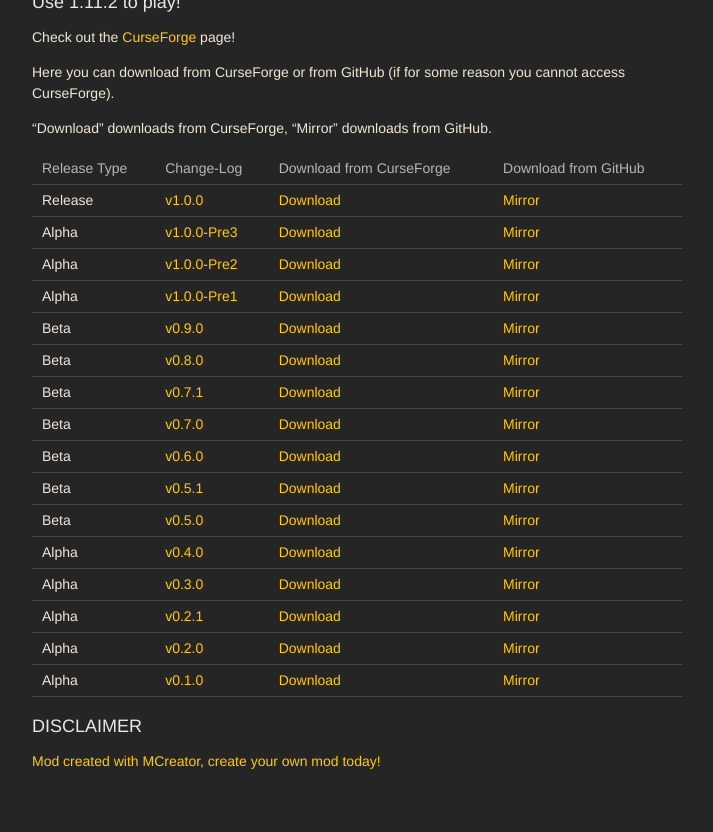
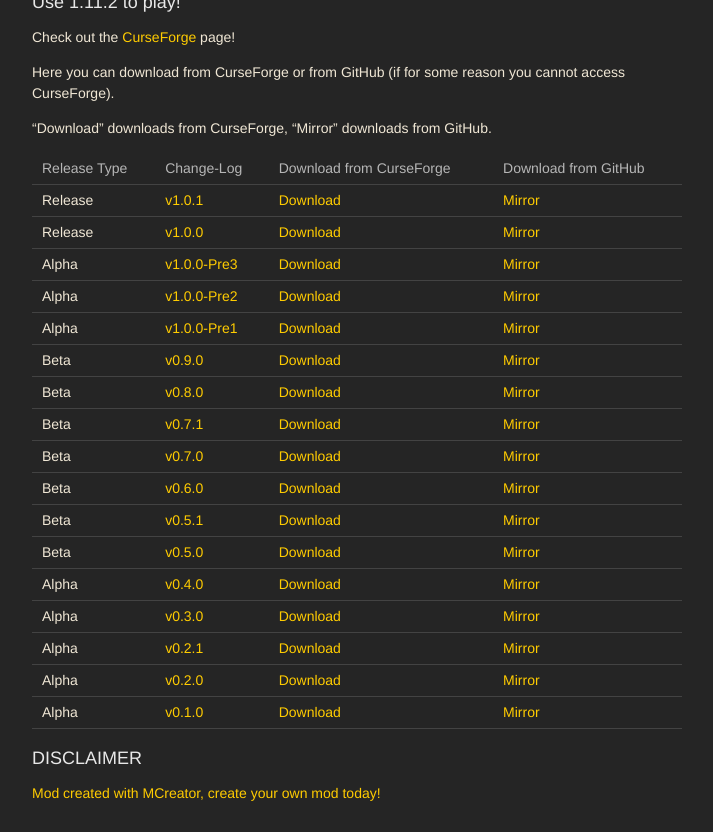
Before and after one commit to TeamCstudios/CStudiosMod, a Jekyll site: the page built from index.md, in a window 1280 px wide and 900 px high, scrolled down 3043 px, cut to the strip 68-900 px from the top of the window. Shown: the whole strip, without its empty margins (283-996 px from the left). Built offline with Jekyll 4.4.1, drawn with Linux system fonts in a browser that asks for light colours; nearby versions of some CDN libraries.

Commit message:
Update index.md

```diff
--- a/index.md
+++ b/index.md
@@ -38,6 +38,7 @@ Here you can download from CurseForge or from GitHub (if for some reason you can
 
 Release Type | Change-Log | Download from CurseForge | Download from GitHub
 ----------|---------|-------|-------
+Release | [v1.0.1](https://github.com/TeamCstudios/CStudiosMod/releases/tag/1.0.1) | [Download](https://minecraft.curseforge.com/projects/cstudiosmod/files/2467131/download) | [Mirror](http://teamcstudios.pro/CStudiosMod/downloads/cstudiosmod_1.0.1)
 Release | [v1.0.0](https://github.com/TeamCstudios/CStudiosMod/releases/tag/1.0.0) | [Download](https://minecraft.curseforge.com/projects/cstudiosmod/files/2466682/download) | [Mirror](http://teamcstudios.pro/CStudiosMod/downloads/cstudiosmod_1.0.0-v1.11.2)
 Alpha | [v1.0.0-Pre3](https://github.com/TeamCstudios/CStudiosMod/releases/tag/1.0.0-pre3) | [Download](https://minecraft.curseforge.com/projects/cstudiosmod/files/2466364/download) | [Mirror](http://teamcstudios.pro/CStudiosMod/downloads/cstudiosmod_1.0.0-pre3.jar)
 Alpha | [v1.0.0-Pre2](https://github.com/TeamCstudios/CStudiosMod/releases/tag/1.0.0-pre2) | [Download](https://minecraft.curseforge.com/projects/cstudiosmod/files/2466263/download) | [Mirror](http://teamcstudios.pro/CStudiosMod/downloads/cstudiosmod_1.0.0-pre2.jar)
```
